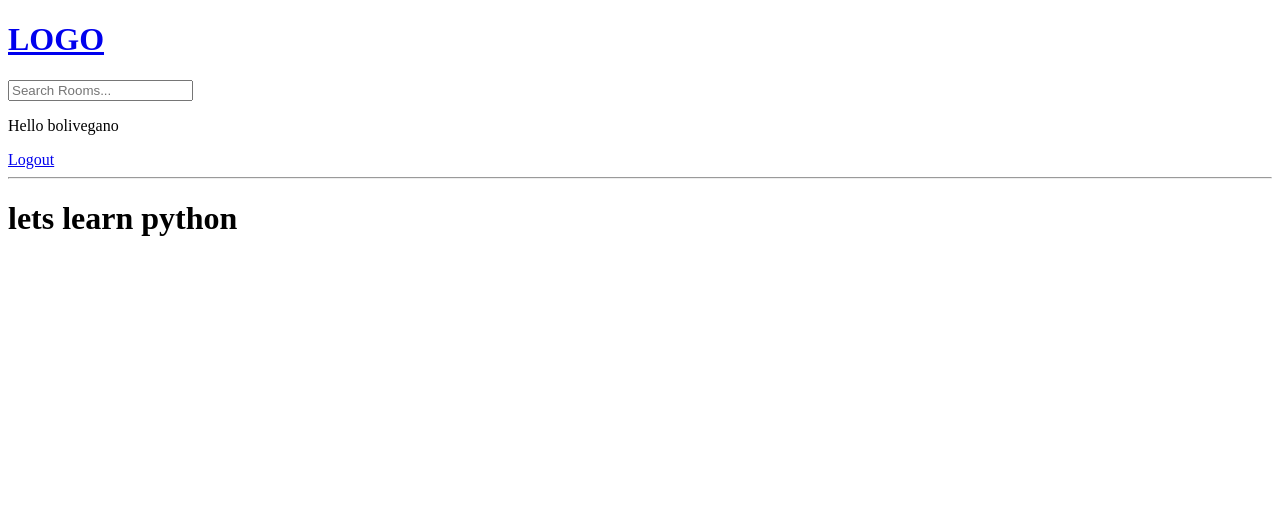
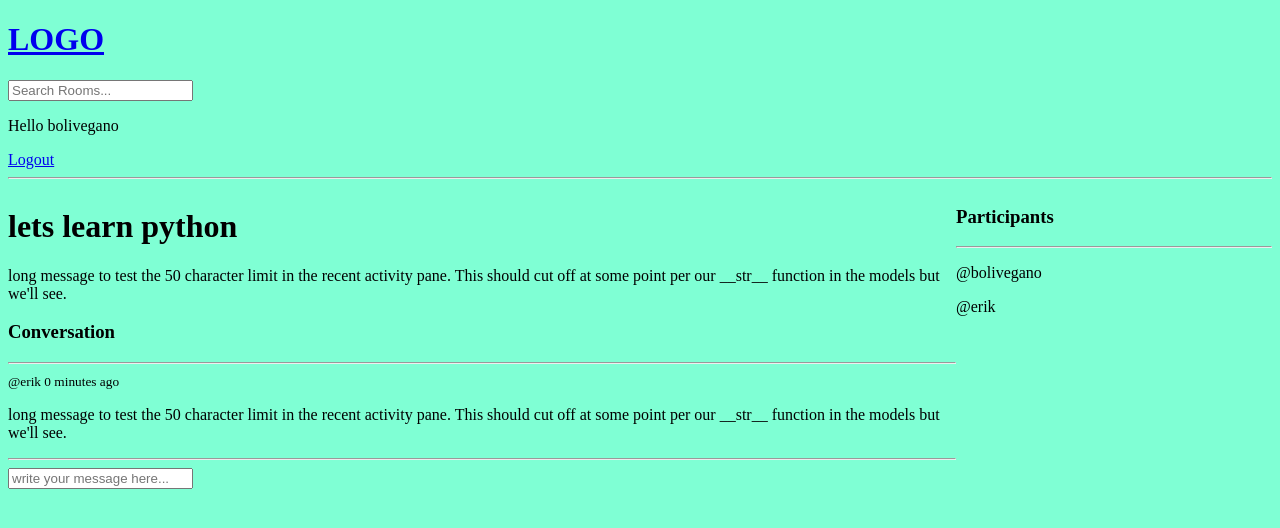
Before and after one commit to bolivegano/discord_board_django_project, a Django app: page /room/4/ in a window 1280 px wide. Shown: the top 528 px of the page. Run offline with Django 4.2, Linux system fonts and the light colour scheme; a user stored in the database is signed in; data comes from the database, SQL or seed files in the repository; both versions use the stored data as it was after the commit.

Commit message:
refactored code up to 04:02:00 in video tutorial

```diff
--- a/base/forms.py
+++ b/base/forms.py
@@ -5,3 +5,4 @@ class RoomForm(ModelForm):
     class Meta:
         model = Room
         fields = '__all__'
+        exclude = ['host', 'participants']
--- a/base/models.py
+++ b/base/models.py
@@ -14,7 +14,7 @@ class Room(models.Model):
     topic = models.ForeignKey(Topic, on_delete=models.SET_NULL, null=True)
     name = models.CharField(max_length=200)
     description = models.TextField(null=True, blank=True)
-    #participants =
+    participants = models.ManyToManyField(User, related_name='participants', blank=True)
     updated = models.DateTimeField(auto_now=True)
     created = models.DateTimeField(auto_now_add=True)
 
@@ -31,5 +31,8 @@ class Message(models.Model):
     updated = models.DateTimeField(auto_now=True)
     created = models.DateTimeField(auto_now_add=True)
 
-    def __str__(self):
-        return self.body[0:50]
+    class Meta:
+        ordering = ['-updated', '-created']
+
+    def short_body(self):
+        return self.body[0:50] + "..."
--- a/base/templates/base/room.html
+++ b/base/templates/base/room.html
@@ -1,5 +1,58 @@
-{% extends 'main.html' %}
+{% extends 'main.html' %} {% block content %}
 
-{% block content %}
-<h1>{{ room.name }} </h1>
+<style>
+    .room-container {
+        display: grid;
+        grid-template-columns: 3fr 1fr;
+    }
+</style>
+<div class="room-container">
+    <div>
+        <h1>{{ room.name }}</h1>
+
+        <p>{{room.description}}</p>
+
+        <div class="comment-wrapper">
+            <h3>Conversation</h3>
+            <hr />
+            {% for message in room_messages %}
+            <div>
+                {% if request.user == message.user %}
+                <a href="{% url 'delete-message' message.id %}">Delete</a>
+                {% endif %}
+                <small
+                    >@{{message.user}} {{message.created|timesince}} ago</small
+                >
+                <p>{{message.body}}</p>
+                <hr />
+            </div>
+            {% endfor %}
+        </div>
+
+        {% if request.user.is_authenticated %}
+        <div class="comment-form">
+            <form method="POST" action="">
+                {% csrf_token %}
+                <input
+                    type="text"
+                    name="body"
+                    placeholder="write your message here..."
+                />
+            </form>
+        </div>
+        {% endif %}
+    </div>
+
+    <div>
+        <h3>Participants</h3>
+        <hr />
+
+        {% for user in participants %}
+        <div>
+            <p>@{{user.username}}</p>
+        </div>
+        {% endfor %}
+    </div>
+</div>
+
 {% endblock content %}
--- a/base/urls.py
+++ b/base/urls.py
@@ -7,7 +7,9 @@ urlpatterns = [
     path('register/', views.registerPage, name="register"),
     path('', views.home, name="home"),
     path('room/<str:pk>/', views.room, name="room"),
+    path('profile/<str:pk>/', views.userProfile, name='user-profile'),
     path('create-room/', views.createRoom, name="create-room" ),
     path('update-room/<str:pk>/', views.updateRoom, name="update-room" ),
     path('delete-room/<str:pk>/', views.deleteRoom, name="delete-room" ),
+    path('delete-message/<str:pk>/', views.deleteMessage, name="delete-message" ),
 ]
--- a/base/views.py
+++ b/base/views.py
@@ -6,7 +6,7 @@ from django.db.models import Q
 from django.contrib.auth.models import User
 from django.contrib.auth import authenticate, login, logout
 from django.contrib.auth.forms import UserCreationForm
-from .models import Room, Topic
+from .models import Room, Topic, Message
 from .forms import RoomForm
 
 
@@ -78,14 +78,37 @@ def home(request):
 
     topics = Topic.objects.all()
     room_count = rooms.count()
+    room_messages = Message.objects.filter(Q(room__topic__name__icontains=q))
 
-    context = {'rooms': rooms, 'topics': topics, 'room_count': room_count}
+    context = {'rooms': rooms, 'topics': topics,
+               'room_count': room_count,'room_messages': room_messages}
     return render(request, "base/home.html", context)
 
 def room(request, pk):
     room = Room.objects.get(id=pk)
-    context = {'room': room}
+    room_messages = room.message_set.all() # type: ignore
+
+    participants = room.participants.all()
+
+    if request.method == 'POST':
+        message = Message.objects.create(
+            user=request.user,
+            room=room,
+            body=request.POST.get('body')
+        )
+        room.participants.add(request.user)
+        return redirect('room', pk=room.id) # type: ignore
+
+    context = {'room': room, 'room_messages': room_messages, 'participants': participants}
     return render(request, "base/room.html", context)
+
+def userProfile(request, pk):
+    user = User.objects.get(id=pk)
+    rooms = user.room_set.all() # type: ignore
+    room_messages = user.message_set.all() # type: ignore
+    topics = Topic.objects.all()
+    context = {'user': user, 'rooms': rooms, 'room_messages': room_messages, 'topics': topics}
+    return render(request, 'base/profile.html', context)
 
 @login_required(login_url='login')
 def createRoom(request):
@@ -93,7 +116,9 @@ def createRoom(request):
     if request.method == 'POST':
         form = RoomForm(request.POST)
         if form.is_valid():
-            form.save()
+            room = form.save(commit=False)
+            room.host = request.user
+            room.save()
             return redirect('home')
 
     context = {'form': form}
@@ -128,3 +153,15 @@ def deleteRoom(request, pk):
         room.delete()
         return redirect('home')
     return render(request, 'base/delete.html', {'obj':room})
+
+@login_required(login_url='login')
+def deleteMessage(request, pk):
+    message = Message.objects.get(id=pk)
+
+    if request.user != message.user:
+        return HttpResponse("You are not allowed here.")
+
+    if request.method == 'POST':
+        message.delete()
+        return redirect('home')
+    return render(request, 'base/delete.html', {'obj': message})
--- /dev/null
+++ b/static/styles/main.css
@@ -0,0 +1,3 @@
+body {
+    background-color: aquamarine;
+}
--- a/studybud/settings.py
+++ b/studybud/settings.py
@@ -120,6 +120,10 @@ USE_TZ = True
 
 STATIC_URL = 'static/'
 
+STATICFILES_DIRS = [
+    BASE_DIR / 'static'
+]
+
 # Default primary key field type
 # https://docs.djangoproject.com/en/4.1/ref/settings/#default-auto-field
 
--- a/templates/main.html
+++ b/templates/main.html
@@ -1,9 +1,16 @@
 <!DOCTYPE html>
+{% load static %}
 <html lang="en">
     <head>
         <meta charset="UTF-8" />
         <meta name="viewport" content="width=device-width, initial-scale=1.0" />
         <title>Study Bud</title>
+        <link
+            rel="stylesheet"
+            type="text/css"
+            media="screen"
+            href="{% static 'styles/main.css' %}"
+        />
     </head>
     <body>
         {% include 'navbar.html' %} {% if messages %}
```
Also changed, not shown: base/templates/base/activity_component.html (added, +16 -0 lines), base/templates/base/feed_component.html (added, +20 -0 lines), base/templates/base/home.html (+4 -34 lines), base/templates/base/profile.html (added, +19 -0 lines), base/templates/base/topics_component.html (added, +12 -0 lines), base/migrations/0003_alter_room_options_room_participants.py (added), db.sqlite3.
